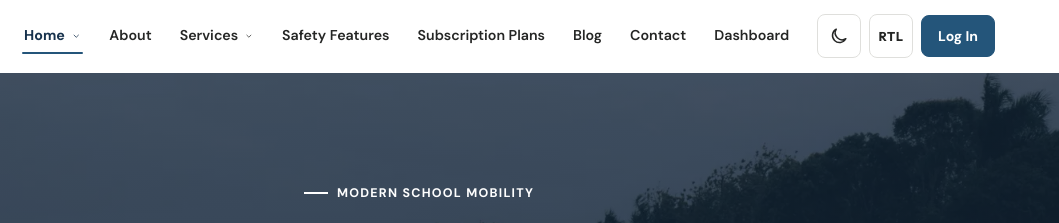
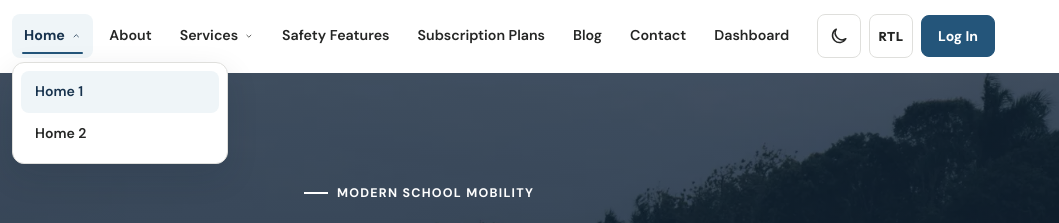
Before and after one commit to teknritsolutions-2/School-Bus-Student-Transport-Service, a plain HTML site: page index.html in a window 1280 px wide. Both pictures are taken after a click on the button "Home". Shown: the top 223 px of the page, 221-1280 px from the left. Drawn offline with Linux system fonts and the light colour scheme.

Commit message:
Fix sticky navbar positioning and dropdown interaction across views

```diff
--- a/assets/css/dark-mode.css
+++ b/assets/css/dark-mode.css
@@ -161,6 +161,18 @@ html[data-theme="dark"] .desktop-nav .nav-link.active,
 html[data-theme="dark"] .nav-drop.active > button {
   color: #ffffff;
   background: #233440;
+}
+
+html[data-theme="dark"] .nav-drop:hover > button,
+html[data-theme="dark"] .nav-drop:focus-within > button,
+html[data-theme="dark"] .nav-drop.open > button,
+html[data-theme="dark"] .nav-drop > button[aria-expanded="true"],
+html[data-theme="dark"] .nav-drop.active:hover > button,
+html[data-theme="dark"] .nav-drop.active:focus-within > button,
+html[data-theme="dark"] .nav-drop.active.open > button,
+html[data-theme="dark"] .nav-drop.active > button[aria-expanded="true"] {
+  background: #233440;
+  color: #ffffff;
 }
 
 html[data-theme="dark"] .dropdown {
--- a/assets/css/style.css
+++ b/assets/css/style.css
@@ -51,14 +51,14 @@
 }
 
 html {
-  overflow-x: hidden;
+  overflow-x: clip;
   scroll-behavior: smooth;
   scroll-padding-top: 84px;
 }
 
 body {
   margin: 0;
-  overflow-x: hidden;
+  overflow-x: clip;
   background: var(--surface);
   color: var(--text);
   font-family: var(--font-body);
@@ -504,16 +504,22 @@ p {
 /* Shared public navigation */
 [data-site-header] {
   position: sticky;
+  top: 0;
   inset-block-start: 0;
-  z-index: 200;
+  z-index: 1000;
   display: block;
+  width: 100%;
 }
 
 .site-header {
-  position: relative;
-  z-index: 2;
+  position: sticky;
+  top: 0;
+  inset-block-start: 0;
+  z-index: 1000;
+  width: 100%;
   border-bottom: 1px solid transparent;
-  background: color-mix(in srgb, var(--surface) 94%, transparent);
+  background: color-mix(in srgb, var(--surface) 95%, transparent);
+  -webkit-backdrop-filter: blur(16px);
   backdrop-filter: blur(16px);
   transition: background var(--transition), border-color var(--transition), box-shadow var(--transition);
 }
@@ -521,7 +527,7 @@ p {
 .site-header.scrolled {
   border-color: var(--border);
   background: color-mix(in srgb, var(--surface) 98%, transparent);
-  box-shadow: 0 7px 24px rgb(37 38 37 / 9%);
+  box-shadow: 0 4px 20px rgba(14, 30, 46, 0.08);
 }
 
 .nav-wrap {
@@ -582,7 +588,9 @@ p {
 
 .nav-link:hover,
 .nav-drop > button:hover,
-.nav-drop.open > button {
+.nav-drop:focus-within > button,
+.nav-drop.open > button,
+.nav-drop > button[aria-expanded="true"] {
   background: var(--primary-pale);
   color: var(--primary-dark);
 }
@@ -604,7 +612,10 @@ p {
   content: "";
 }
 
-.nav-drop.active.open > button {
+.nav-drop.active.open > button,
+.nav-drop.active:hover > button,
+.nav-drop.active:focus-within > button,
+.nav-drop.active > button[aria-expanded="true"] {
   background: var(--primary-pale);
 }
 
@@ -618,49 +629,64 @@ p {
   transition: transform var(--transition);
 }
 
-.nav-drop.open > button .icon {
+.nav-drop.open > button .icon,
+.nav-drop:hover > button .icon,
+.nav-drop:focus-within > button .icon,
+.nav-drop > button[aria-expanded="true"] .icon {
   transform: rotate(180deg);
 }
 
 .dropdown {
   position: absolute;
-  inset-block-start: calc(100% + 8px);
+  inset-block-start: 100%;
   inset-inline-start: 0;
-  width: 226px;
+  min-width: 216px;
+  width: max-content;
+  max-width: 270px;
+  margin-top: 4px;
   padding: 8px;
   border: 1px solid var(--border);
   border-radius: 12px;
   background: var(--surface);
-  box-shadow: var(--shadow-md);
+  box-shadow: 0 12px 32px rgba(14, 30, 46, 0.12);
   opacity: 0;
   visibility: hidden;
-  transform: translateY(-5px);
-  transition: opacity var(--transition), transform var(--transition), visibility var(--transition);
+  pointer-events: none;
+  transform: translateY(-6px);
+  transition: opacity 180ms ease, transform 180ms ease, visibility 180ms ease;
+  z-index: 1050;
 }
 
 .dropdown::before {
   position: absolute;
-  inset-block-start: -10px;
-  inset-inline: 0;
-  height: 11px;
+  inset-block-start: -12px;
+  inset-inline: -8px;
+  height: 16px;
   content: "";
 }
 
-.nav-drop.open .dropdown {
+.nav-drop:hover .dropdown,
+.nav-drop:focus-within .dropdown,
+.nav-drop.open .dropdown,
+.nav-drop > button[aria-expanded="true"] + .dropdown {
   opacity: 1;
   visibility: visible;
-  transform: none;
+  pointer-events: auto;
+  transform: translateY(0);
 }
 
 .dropdown a {
   min-height: 42px;
   display: flex;
   align-items: center;
-  padding: 9px 11px;
-  border-radius: 7px;
+  padding: 9px 14px;
+  border-radius: 8px;
   color: var(--text);
   font-size: 0.88rem;
   font-weight: 600;
+  text-decoration: none;
+  cursor: pointer;
+  transition: background var(--transition), color var(--transition);
 }
 
 .dropdown a:hover,
@@ -706,7 +732,7 @@ p {
 .mobile-drawer {
   position: fixed;
   inset: 0 0 0 auto;
-  z-index: 110;
+  z-index: 1250;
   width: min(390px, 92vw);
   display: block;
   padding: 22px;
@@ -3253,7 +3279,7 @@ th {
   .drawer-scrim {
     position: fixed;
     inset: 0;
-    z-index: 108;
+    z-index: 1200;
     display: block;
     background: rgb(20 20 20 / 58%);
     opacity: 0;
--- a/assets/js/main.js
+++ b/assets/js/main.js
@@ -301,18 +301,61 @@ function initDrawer() {
 }
 
 function initDropdowns() {
-  document.querySelectorAll('.nav-drop').forEach(drop => {
+  const drops = document.querySelectorAll('.nav-drop');
+
+  const closeAll = (except = null) => {
+    drops.forEach(drop => {
+      if (drop !== except) {
+        drop.classList.remove('open');
+        drop.querySelector('button')?.setAttribute('aria-expanded', 'false');
+      }
+    });
+  };
+
+  drops.forEach(drop => {
     const btn = drop.querySelector('button');
-    btn?.addEventListener('click', () => {
-      const expanded = btn.getAttribute('aria-expanded') === 'true';
-      document.querySelectorAll('.nav-drop button').forEach(b => b.setAttribute('aria-expanded', 'false'));
-      btn.setAttribute('aria-expanded', String(!expanded));
+    if (!btn) return;
+
+    btn.addEventListener('click', e => {
+      e.stopPropagation();
+      const willOpen = !drop.classList.contains('open');
+      closeAll();
+      if (willOpen) {
+        drop.classList.add('open');
+        btn.setAttribute('aria-expanded', 'true');
+      }
+    });
+
+    // Close when clicking any link inside the dropdown
+    drop.querySelectorAll('.dropdown a').forEach(link => {
+      link.addEventListener('click', () => {
+        closeAll();
+      });
+    });
+
+    // Hover helper to sync aria-expanded
+    drop.addEventListener('mouseenter', () => {
+      btn.setAttribute('aria-expanded', 'true');
+    });
+    drop.addEventListener('mouseleave', () => {
+      if (!drop.classList.contains('open')) {
+        btn.setAttribute('aria-expanded', 'false');
+      }
+    });
+
+    // Keyboard support: Escape closes dropdown and refocuses button
+    drop.addEventListener('keydown', e => {
+      if (e.key === 'Escape') {
+        closeAll();
+        btn.focus();
+      }
     });
   });
 
+  // Click outside to close
   document.addEventListener('click', e => {
     if (!e.target.closest('.nav-drop')) {
-      document.querySelectorAll('.nav-drop button').forEach(b => b.setAttribute('aria-expanded', 'false'));
+      closeAll();
     }
   });
 }
@@ -470,10 +513,11 @@ function initInteractions() {
   const header = document.querySelector('[data-header]');
   const backTop = document.querySelector('[data-back-top]');
   const onScroll = () => {
-    header?.classList.toggle('scrolled', scrollY > 8);
-    backTop?.classList.toggle('visible', scrollY > 500);
+    const y = window.scrollY || window.pageYOffset || document.documentElement.scrollTop || 0;
+    header?.classList.toggle('scrolled', y > 8);
+    backTop?.classList.toggle('visible', y > 500);
   };
-  addEventListener('scroll', onScroll, { passive: true });
+  window.addEventListener('scroll', onScroll, { passive: true });
   onScroll();
   backTop?.addEventListener('click', () => scrollTo({ top: 0, behavior: 'smooth' }));
 
```
